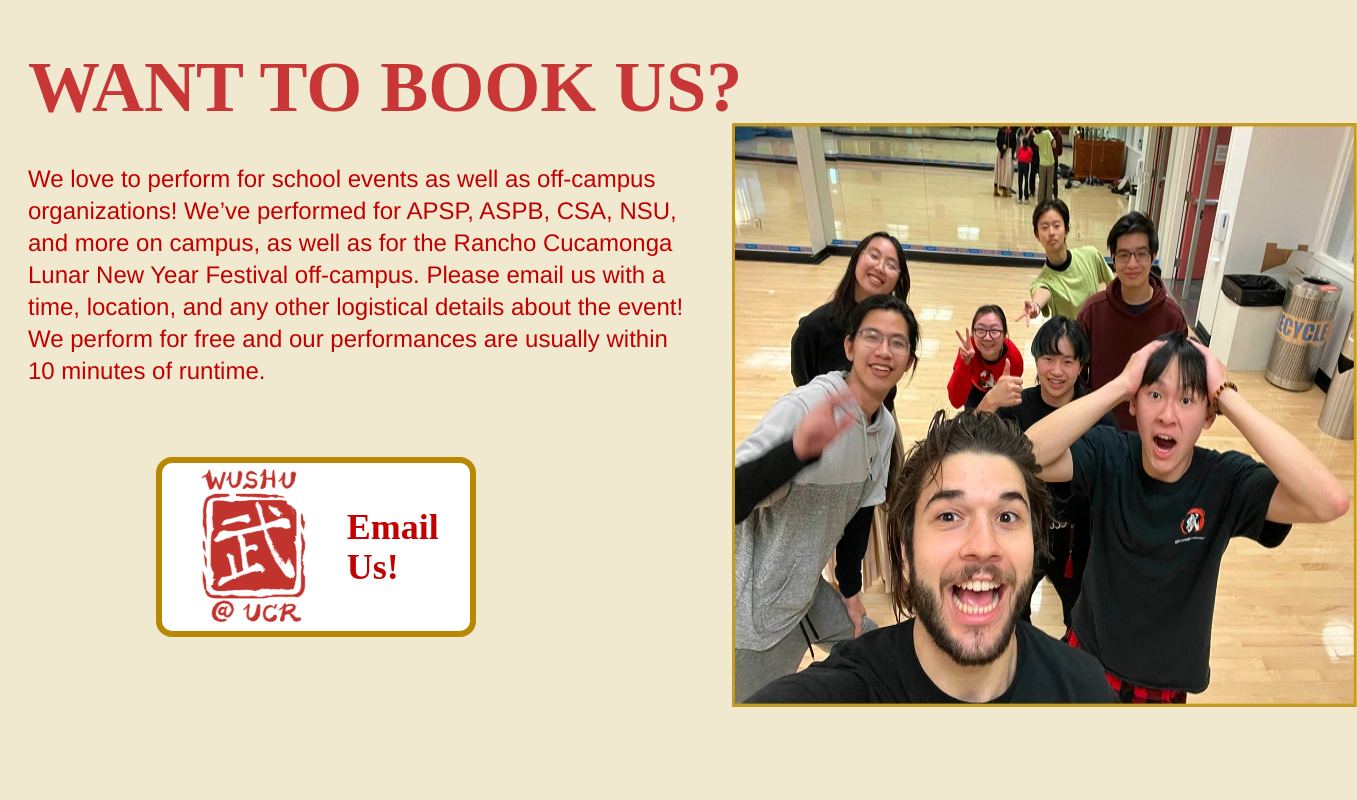
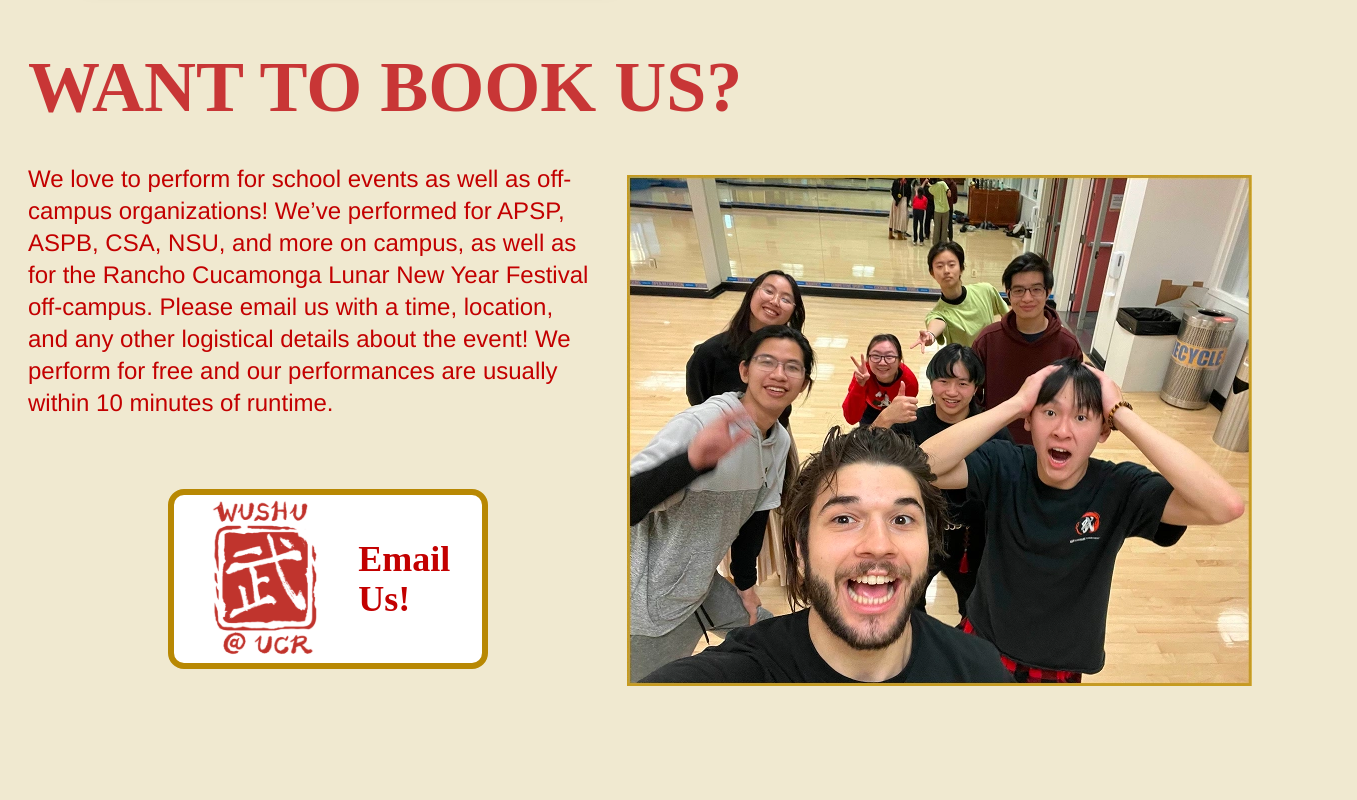
Before and after one commit to acm-ucr/wushu-website, a Next.js app: page /contact in a window 1280 px wide. Shown: the part 560-1360 px from the top of the page, 1357 px wide, since content can reach past the window. Built offline with nearby package versions, Linux system fonts and the light colour scheme; a web font is replaced by a local one.

Commit message:
fixed overflow contact us i think

```diff
--- a/src/components/contact/WantToBookUs.tsx
+++ b/src/components/contact/WantToBookUs.tsx
@@ -22,7 +22,7 @@ const WantToBookUs = () => {
       <Header title="WANT TO BOOK US?" isRed={true} />
       <div className="flex flex-col pb-44 lg:flex-row">
         <div>
-          <div className="font-arimo text-wushu-red-100 w-xs pt-10 text-sm md:mr-8 md:w-2xl md:text-2xl">
+          <div className="font-arimo text-wushu-red-100 mr-7 pt-10 text-sm md:text-2xl">
             We love to perform for school events as well as off-campus
             organizations! We’ve performed for APSP, ASPB, CSA, NSU, and more on
             campus, as well as for the Rancho Cucamonga Lunar New Year Festival
@@ -30,7 +30,7 @@ const WantToBookUs = () => {
             logistical details about the event! We perform for free and our
             performances are usually within 10 minutes of runtime.
           </div>
-          <div className="flex h-80 w-xl items-center md:justify-center">
+          <div className="flex h-80 items-center md:justify-center">
             <Link
               className="border-wushu-gold-100 hover:bg-wushu-red-200 flex h-45 w-80 items-center justify-center rounded-2xl border-6 bg-white transition duration-300 hover:text-white"
               href={email}
@@ -49,7 +49,7 @@ const WantToBookUs = () => {
         <Image
           src={GroupPhoto}
           alt="Wushu Group Photo"
-          className="object-full"
+          className="justify-center object-contain"
         />
       </div>
     </div>
```
